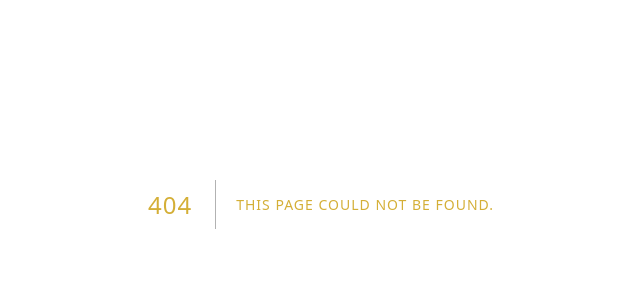
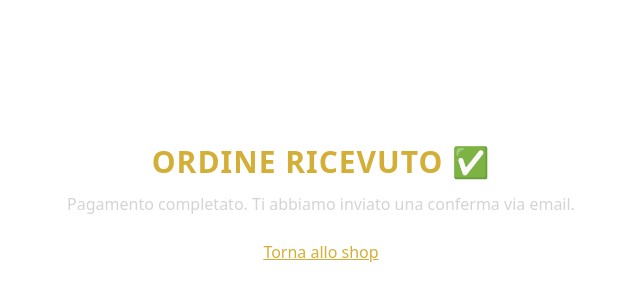
Before and after one commit to justtoprint76-cyber/justtoprint, a Next.js app: page /success in a window 1280 px wide. Before the commit this address had no page. Shown: the part 196-496 px from the top of the page, without its empty margins (319-959 px from the left). Built offline with nearby package versions, Linux system fonts and the light colour scheme.

Commit message:
Create success.js

```diff
--- /dev/null
+++ b/pages/success.js
@@ -0,0 +1,14 @@
+// pages/success.js
+export default function Success() {
+  return (
+    <main className="min-h-screen flex items-center justify-center text-center text-white">
+      <div>
+        <h1 className="text-3xl font-bold">Ordine ricevuto ✅</h1>
+        <p className="mt-3 text-neutral-300">
+          Pagamento completato. Ti abbiamo inviato una conferma via email.
+        </p>
+        <a href="/" className="mt-6 inline-block underline">Torna allo shop</a>
+      </div>
+    </main>
+  );
+}
```
